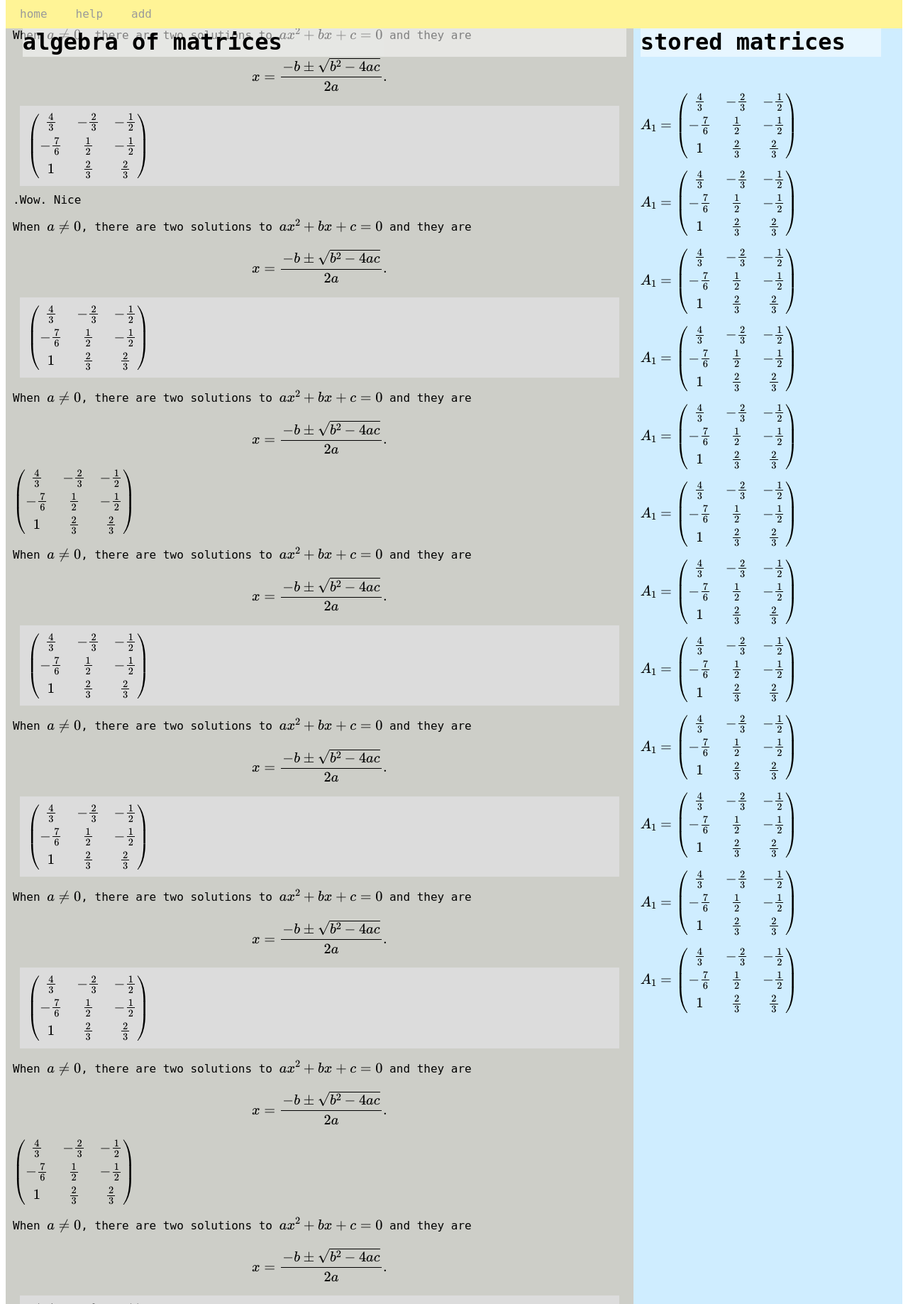
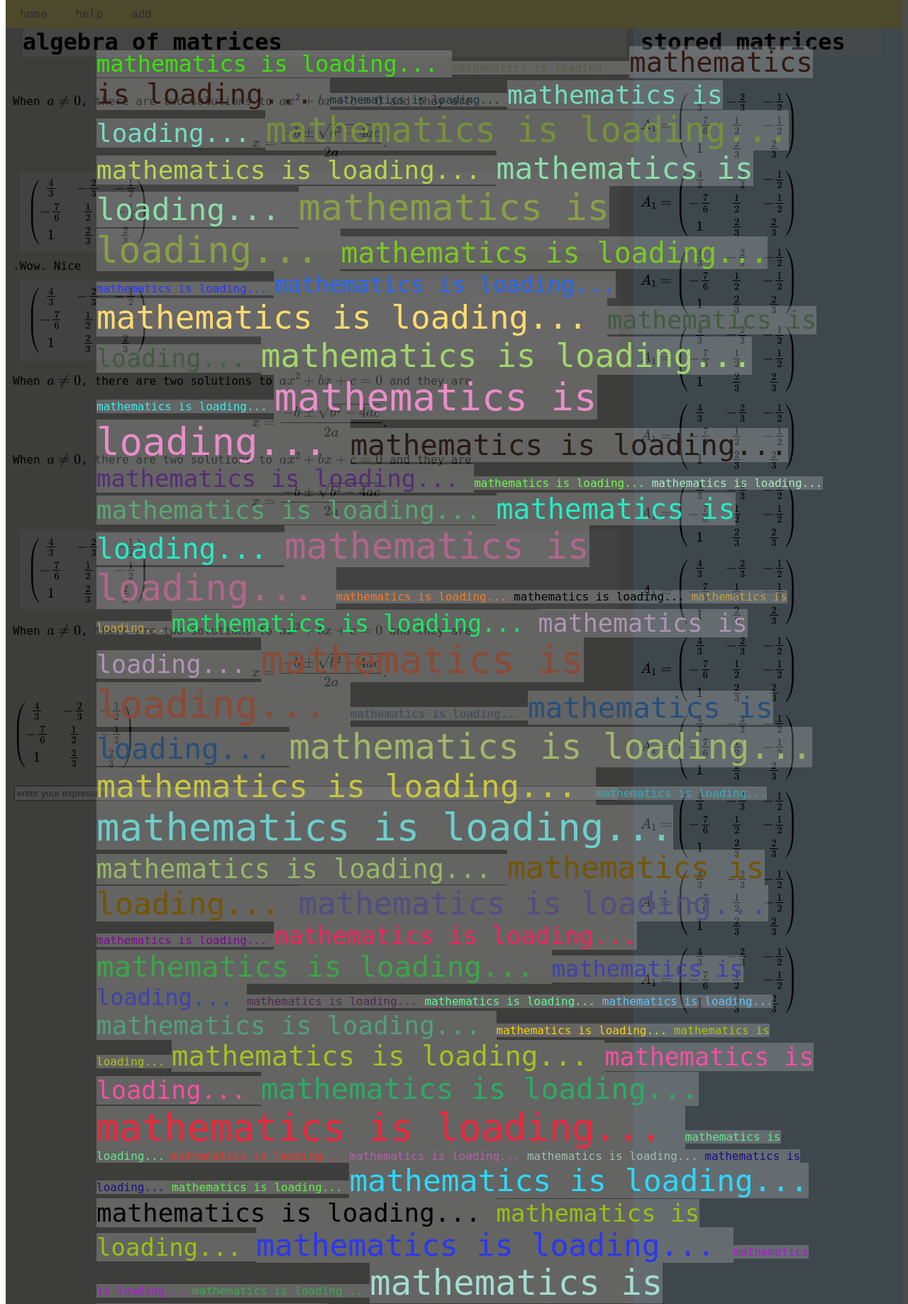
Before and after one commit to krzyssikora/matrices_full, a Flask app: page / in a window 1280 px wide. Shown: the top 1837 px of the page at 71% size. Run offline with Flask 2, Linux system fonts and the light colour scheme; some libraries are stand-ins or nearby versions.

Commit message:
added modal for waiting for MathJax to load

```diff
--- a/matrices/static/css/styles.css
+++ b/matrices/static/css/styles.css
@@ -139,3 +139,78 @@ body {
   height: var(--section-height);
   overflow: auto;
 }
+
+
+
+
+
+
+
+
+
+
+
+
+
+
+
+
+
+
+/* The Modal (background) */
+.modal {
+  display: none; /* Hidden by default */
+  position: fixed; /* Stay in place */
+  z-index: 1; /* Sit on top */
+  top: 0;
+  margin: auto;
+  width: 100%;
+  height: 100%;
+  overflow: auto; /* Enable scroll if needed */
+  background-color: rgb(0,0,0); /* Fallback color */
+  background-color: rgba(0,0,0,0.7); /* Black w/ opacity */
+  padding-top: 60px;
+}
+
+/* Modal Content/Box */
+.modal-content {
+  background-color: var(--colour-main-background);
+  margin: 5px auto; /* 15% from the top and centered */
+  border: 1px solid var(--colour-border);
+  border-radius: 10px;
+  width: 80%; /* Could be more or less, depending on screen size */
+}
+
+/* The Close Button */
+.close {
+  /* Position it in the top right corner outside of the modal */
+  position: absolute;
+  right: 25px;
+  top: 0;
+  color: var(--colour-border);
+  font-size: 35px;
+  font-weight: bold;
+}
+
+/* Close button on hover */
+.close:hover,
+.close:focus {
+  color: var(--colour-dark-magenta);
+  cursor: pointer;
+}
+
+/* Add Zoom Animation */
+.animate {
+  -webkit-animation: animatezoom 0.6s;
+  animation: animatezoom 0.6s
+}
+
+@-webkit-keyframes animatezoom {
+  from {-webkit-transform: scale(0)}
+  to {-webkit-transform: scale(1)}
+}
+
+@keyframes animatezoom {
+  from {transform: scale(0)}
+  to {transform: scale(1)}
+}
--- a/matrices/static/js/mathjax-config.js
+++ b/matrices/static/js/mathjax-config.js
@@ -7,6 +7,18 @@ window.MathJax = {
   },
   startup: {
     ready: () => {
+      // var pop_up = document.getElementById('pop-up-universal');
+      // pop_up.style.display = 'block';
+
+      // var modal_content = document.getElementById('modal_div');
+      // var node = modal_content.firstElementChild;
+      // for (let i=1; i<10000; i++) {
+      //   var clone = node.cloneNode(true);
+      //   clone.id = `${i}`;
+      //   clone.style.color = '#' + Math.floor(Math.random()*16777215).toString(16);
+      //   modal_content.appendChild(clone);
+      // };
+
       MathJax.startup.defaultReady();
       MathJax.startup.promise.then(() => {
         var algebra_box = document.getElementById('algebra');
@@ -14,6 +26,8 @@ window.MathJax = {
 
         var storage_box = document.getElementById('storage');
         storage_box.scrollTop = storage_box.scrollHeight - storage_box.offsetHeight;
+        loaded = 1;
+        // pop_up.style.display = 'none';
       });
     }
   }
--- a/matrices/static/js/script.js
+++ b/matrices/static/js/script.js
@@ -1,5 +1,37 @@
+var loaded = 0;
+
 (function() {
     "use strict";
+
+
+    // info that mathJax is loading
+    var pop_up = document.getElementById('pop-up-universal');
+    pop_up.style.display = 'block';
+
+    var modal_content = document.getElementById('modal_div');
+    var i = 0
+
+    function checkLoaded() {
+        if(loaded === 0) {
+            for (let j=0; j<5; j++) {
+                let clone = document.createElement('span');
+                clone.innerHTML = 'mathematics is loading... ';
+                clone.id = `wait_${i}`;
+                i++;
+                clone.style.color = '#' + Math.floor(Math.random()*16777215).toString(16);
+                clone.style.backgroundColor = 'rgba(255, 255, 255, 0.2)';
+                clone.style.fontSize = (50 + Math.floor(Math.random()*35)).toString(16) + 'px';
+                modal_content.appendChild(clone);
+            };
+            window.setTimeout(checkLoaded, 1);
+        } else {
+            setTimeout(() => {
+                modal_content.innerHTML = '';
+                pop_up.style.display = 'none';
+            }, 1000)
+        };
+    }
+    checkLoaded();
 
     function ScrollToBottom(element) {
         element.scrollTop = element.scrollHeight - element.offsetHeight;
--- a/matrices/templates/index.html
+++ b/matrices/templates/index.html
@@ -9,8 +9,8 @@
     <body>
         <div class="navbar">
             <a href="{{ url_for('index') }}">home</a>
-            <a href="#news">help</a>
-            <a href="#contact">add</a>
+            <a href="{{ url_for('help') }}">help</a>
+            <a href="#">add</a>
         </div>
 
         <div class="main">
@@ -26,64 +26,6 @@
                         \)
                     </p>
                     Wow. Nice.
-                    <p>
-                        When \(a \ne 0\), there are two solutions to \(ax^2 + bx + c = 0\) and they are
-                        \[x = {-b \pm \sqrt{b^2-4ac} \over 2a}.\]
-                    </p>
-                    <p class="entered-formula">
-                        \(
-                        \begin{pmatrix}\frac{4}{3}& -\frac{2}{3}& -\frac{1}{2}\\-\frac{7}{6}& \frac{1}{2}& -\frac{1}{2}\\1& \frac{2}{3}& \frac{2}{3}\\\end{pmatrix}
-                        \)
-                    </p>
-                    <p>
-                        When \(a \ne 0\), there are two solutions to \(ax^2 + bx + c = 0\) and they are
-                        \[x = {-b \pm \sqrt{b^2-4ac} \over 2a}.\]
-                    </p>
-                    <p>
-                        \(
-                        \begin{pmatrix}\frac{4}{3}& -\frac{2}{3}& -\frac{1}{2}\\-\frac{7}{6}& \frac{1}{2}& -\frac{1}{2}\\1& \frac{2}{3}& \frac{2}{3}\\\end{pmatrix}
-                        \)
-                    </p>
-                    <p>
-                        When \(a \ne 0\), there are two solutions to \(ax^2 + bx + c = 0\) and they are
-                        \[x = {-b \pm \sqrt{b^2-4ac} \over 2a}.\]
-                    </p>
-                    <p class="entered-formula">
-                        \(
-                        \begin{pmatrix}\frac{4}{3}& -\frac{2}{3}& -\frac{1}{2}\\-\frac{7}{6}& \frac{1}{2}& -\frac{1}{2}\\1& \frac{2}{3}& \frac{2}{3}\\\end{pmatrix}
-                        \)
-                    </p>
-                    <p>
-                        When \(a \ne 0\), there are two solutions to \(ax^2 + bx + c = 0\) and they are
-                        \[x = {-b \pm \sqrt{b^2-4ac} \over 2a}.\]
-                    </p>
-                    <p class="entered-formula">
-                        \(
-                        \begin{pmatrix}\frac{4}{3}& -\frac{2}{3}& -\frac{1}{2}\\-\frac{7}{6}& \frac{1}{2}& -\frac{1}{2}\\1& \frac{2}{3}& \frac{2}{3}\\\end{pmatrix}
-                        \)
-                    </p>
-                    <p>
-                        When \(a \ne 0\), there are two solutions to \(ax^2 + bx + c = 0\) and they are
-                        \[x = {-b \pm \sqrt{b^2-4ac} \over 2a}.\]
-                    </p>
-                    <p class="entered-formula">
-                        \(
-                        \begin{pmatrix}\frac{4}{3}& -\frac{2}{3}& -\frac{1}{2}\\-\frac{7}{6}& \frac{1}{2}& -\frac{1}{2}\\1& \frac{2}{3}& \frac{2}{3}\\\end{pmatrix}
-                        \)
-                    </p>
-                    <p>
-                        When \(a \ne 0\), there are two solutions to \(ax^2 + bx + c = 0\) and they are
-                        \[x = {-b \pm \sqrt{b^2-4ac} \over 2a}.\]
-                    </p>
-                    <p>
-                        \(
-                        \begin{pmatrix}\frac{4}{3}& -\frac{2}{3}& -\frac{1}{2}\\-\frac{7}{6}& \frac{1}{2}& -\frac{1}{2}\\1& \frac{2}{3}& \frac{2}{3}\\\end{pmatrix}
-                        \)
-                    </p>
-                    <p>
-                        When \(a \ne 0\), there are two solutions to \(ax^2 + bx + c = 0\) and they are
-                        \[x = {-b \pm \sqrt{b^2-4ac} \over 2a}.\]
-                    </p>
                     <p class="entered-formula">
                         \(
                         \begin{pmatrix}\frac{4}{3}& -\frac{2}{3}& -\frac{1}{2}\\-\frac{7}{6}& \frac{1}{2}& -\frac{1}{2}\\1& \frac{2}{3}& \frac{2}{3}\\\end{pmatrix}
@@ -128,28 +70,16 @@
 
         </div>
 
-        <!-- The Modal -->
-        <div id="ask_query_name" class="modal">
-            <span onclick="document.getElementById('ask_query_name').style.display='none'"
-            class="close" title="Close Modal">&times;</span>
+        <!-- Modal for waiting for maths to load -->
+        <div id="pop-up-universal" class="modal">
+            <div class="modal-content animate" id="modal_div">
+                <!-- <span id="wait_0">mathematics is loading... </span> -->
+            </div>
+        </div>
 
-            <!-- Modal Content -->
-            <form class="modal-content animate" action="/save_query" id="query-name-form">
-                <div class="pop-up-form-container">
-                    <label class="pop-up-form-label" for="qname"><b>query name</b></label>
-                    <input class="pop-up-form-input" type="text" placeholder="enter your query name" name="qname" id="qname">
-                    <button class="pop-up-form-button" type="submit">confirm</button>
-                </div>
-                <div class="pop-up-form-container pop-up-form-info">
-                    If you leave the field empty, a default query name will be assigned.
-                </div>
-                <div class="pop-up-form-container pop-up-form-cancelbtn-container">
-                    <button class="general-button" type="button"
-                    onclick="document.getElementById('ask_query_name').style.display='none'" class="cancelbtn">cancel</button>
-                </div>
-            </form>
-        </div>
+
     </body>
+
         <!-- <script src="https://polyfill.io/v3/polyfill.min.js?features=es6"></script> -->
         <!-- <script id="MathJax-script" async src="https://cdn.jsdelivr.net/npm/mathjax@3/es5/tex-mml-chtml.js"> -->
         <!-- </script> -->
--- a/matrices/views.py
+++ b/matrices/views.py
@@ -9,4 +9,4 @@ def index():
 
 @app.route('/help')
 def help():
-    return
+    return render_template('help.html')
```
Also changed, not shown: matrices/algebra.py (+1 -14 lines), matrices/templates/help.html (added, +13 -0 lines), matrices/templates/new_matrix.html (added, +10 -0 lines).
